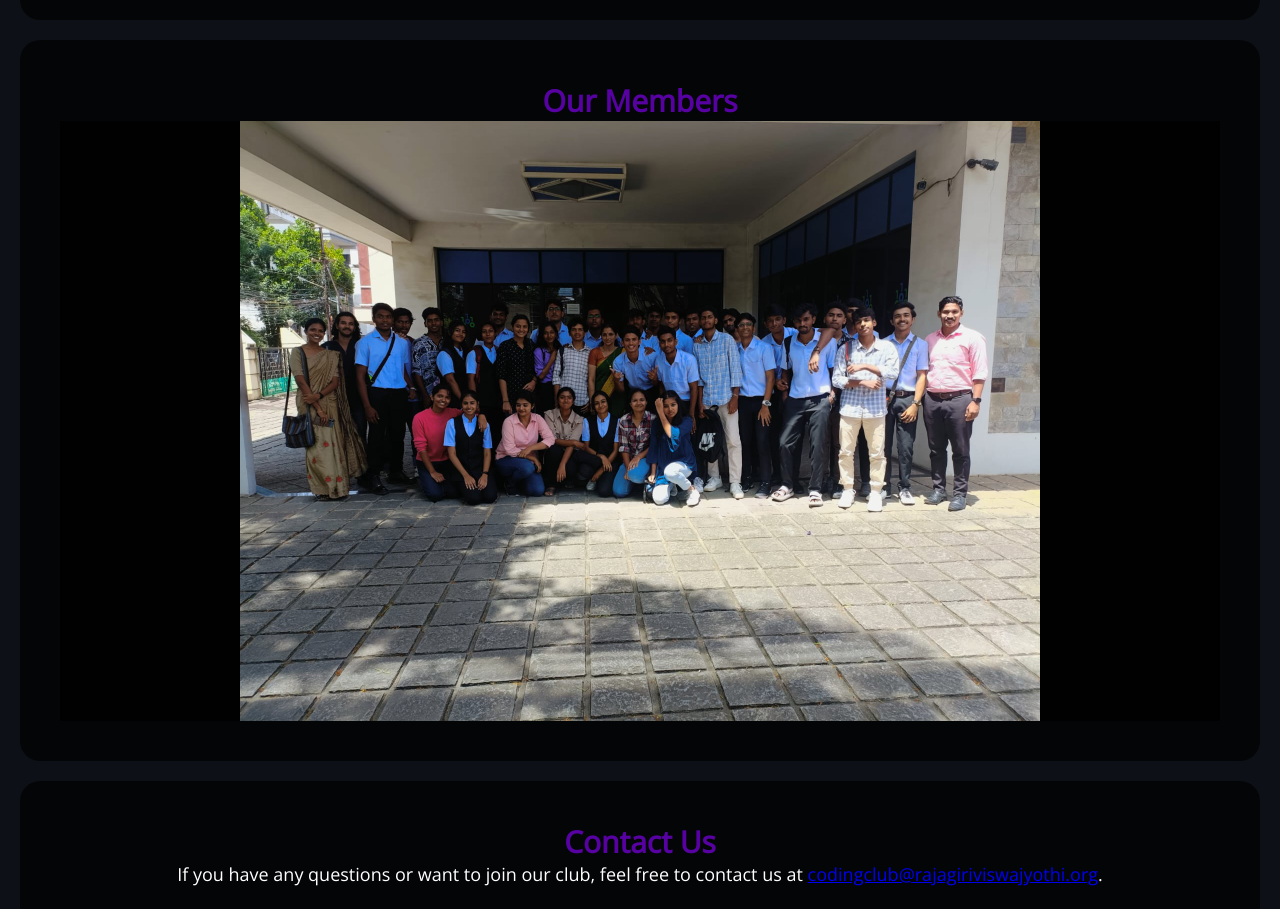
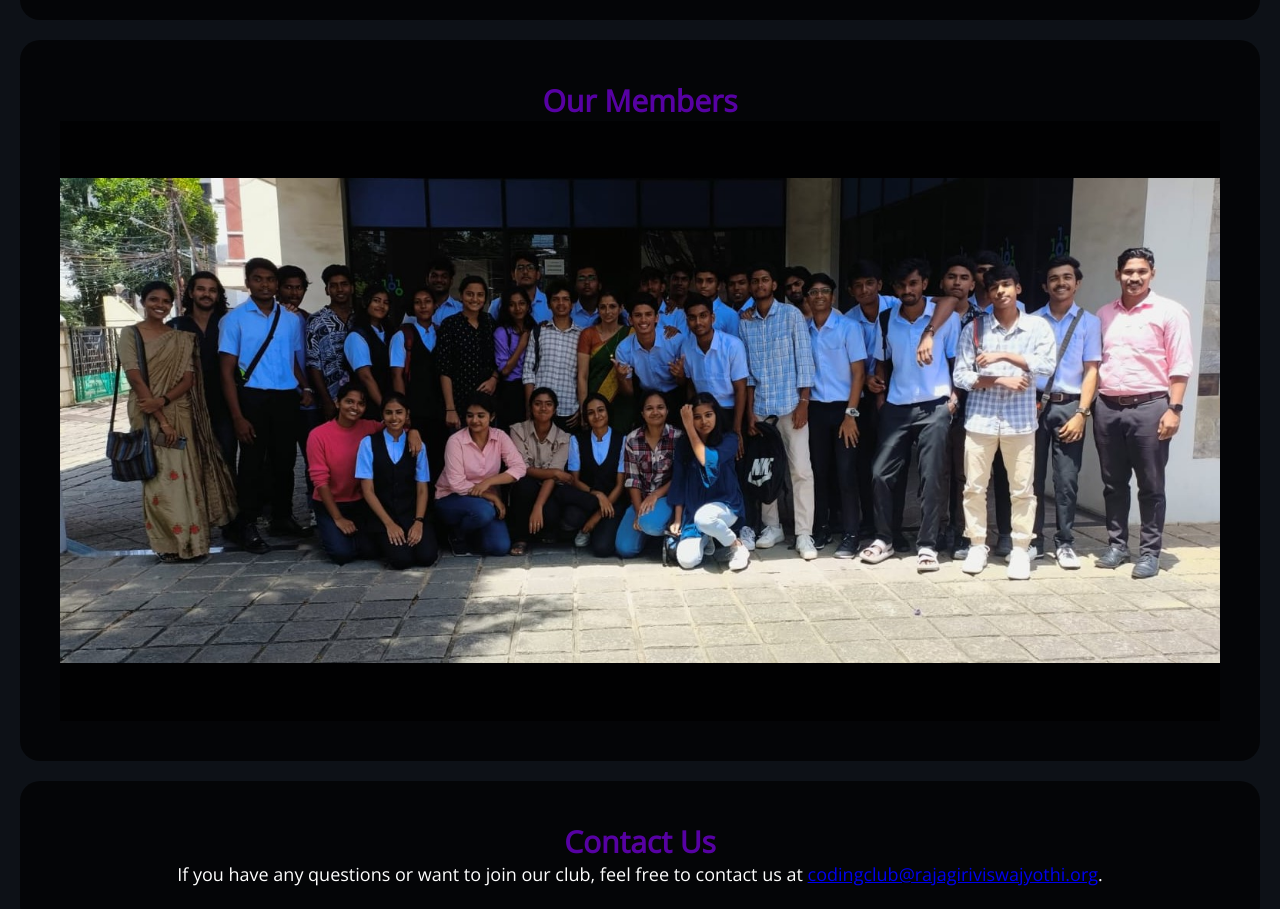
Before and after one commit to athuull/codingClub-frontend, a website built with webpack: page index.html in a window 1280 px wide. Shown: the part 2820-3729 px from the top of the page. Built offline with nearby package versions, Linux system fonts and the light colour scheme; some packages are replaced by stand-ins of ours; no server answers.

Commit message:
minor bug fixes

```diff
--- a/index.html
+++ b/index.html
@@ -151,7 +151,7 @@
 <section id="members" class="card fade-in-left">
 <h2>Our Members</h2>
 <div class = "members">
-    <img src="images/iv/image5.jpg" loading="lazy">
+    <img src="images/iv/members.jpg" loading="lazy">
 </div>
 </section>
 
--- a/style.css
+++ b/style.css
@@ -220,6 +220,7 @@ footer {
         flex-direction: column;
         justify-content: center;
         align-items: center;
+        margin:30px 30px;
     }
 
     .intro-hero {
```
Also changed, not shown: images/iv/image5 (1).jpg (added), images/iv/members.jpg (added).
